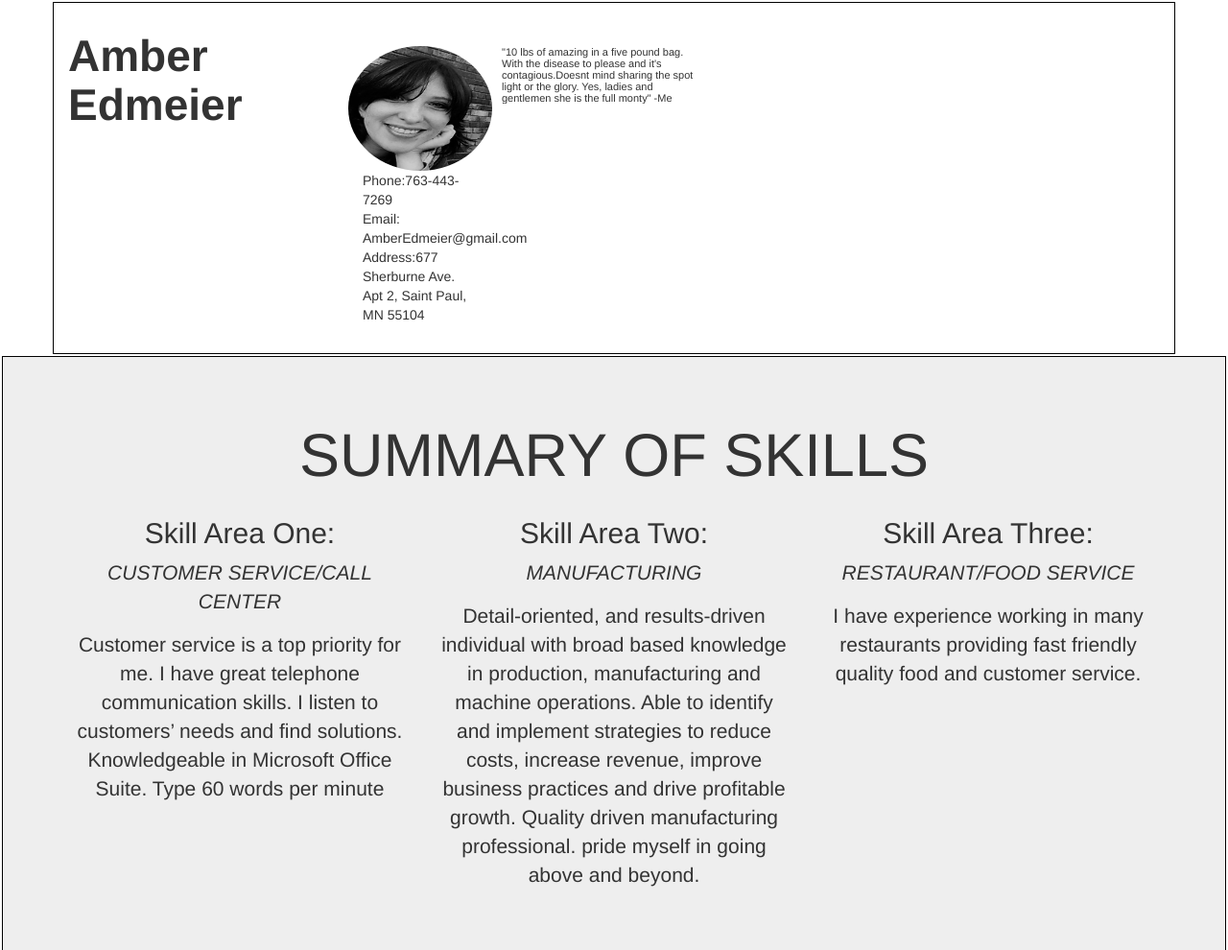
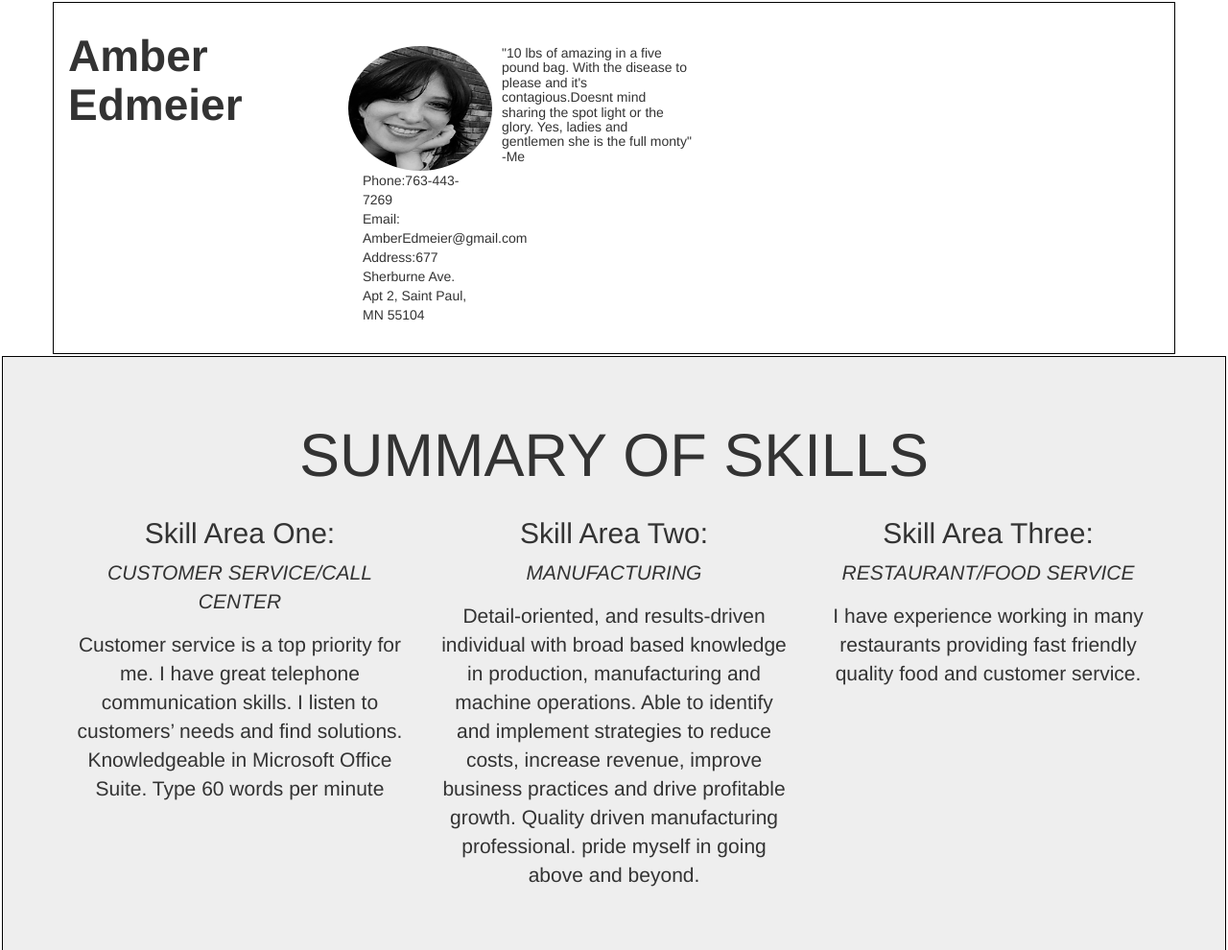
Before and after one commit to Hazardous-Malfor/Hazardous-Malfor.github.io, a plain HTML site: page index.html in a window 1280 px wide. Shown: the top 990 px of the page at 96% size. Drawn offline with nearby package versions, Linux system fonts and the light colour scheme.

Commit message:
Update index.html

```diff
--- a/index.html
+++ b/index.html
@@ -15,11 +15,14 @@
       			<img src="Amber23.jpg" class="media-object img-circle" width="150" height="130">
     			</div>
     		<div class="media-body">
-     		 <h6 class="media-body">"10 lbs of amazing in a five pound bag. With the disease to please
+     		 <h5 class="media-body">"10 lbs of amazing in a five pound bag. With the disease to please
 			and it's contagious.Doesnt mind sharing the spot light or the glory.
-			Yes, ladies and gentlemen she is the full monty" -Me</h6>
+			Yes, ladies and gentlemen she is the full monty" -Me</h5>
       		</div>
-		<div class="col-sm-5 float-right">Phone:763-443-7269<br>Email: AmberEdmeier@gmail.com<br>Address:677 Sherburne Ave. Apt 2, Saint Paul, MN 55104</div>
+		<div class="col-sm-5 float-right">
+			Phone:763-443-7269<br>Email: AmberEdmeier@gmail.com
+			<br>Address:677 Sherburne Ave. Apt 2, Saint Paul, MN 55104
+		</div>
 
     	  </div>
     	</header>
```
